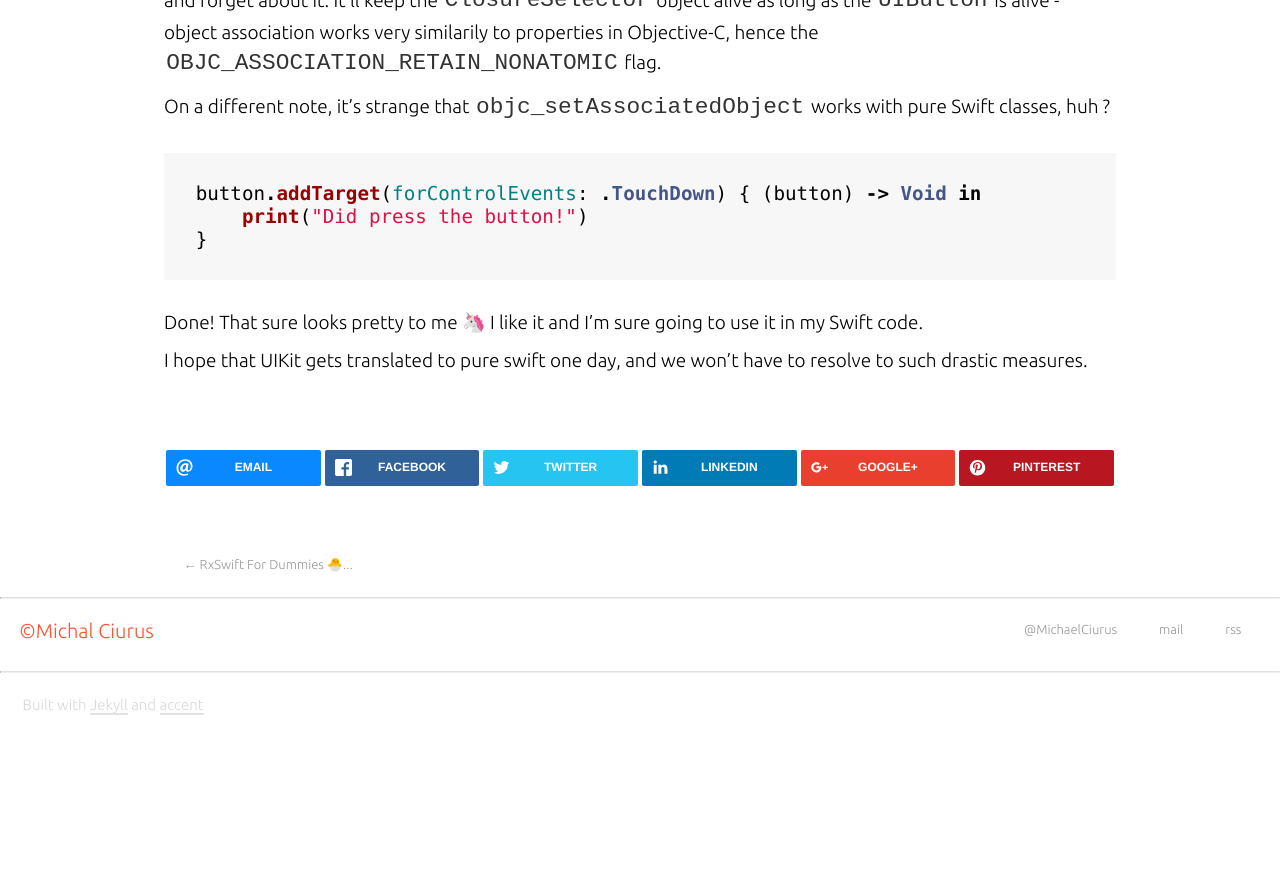
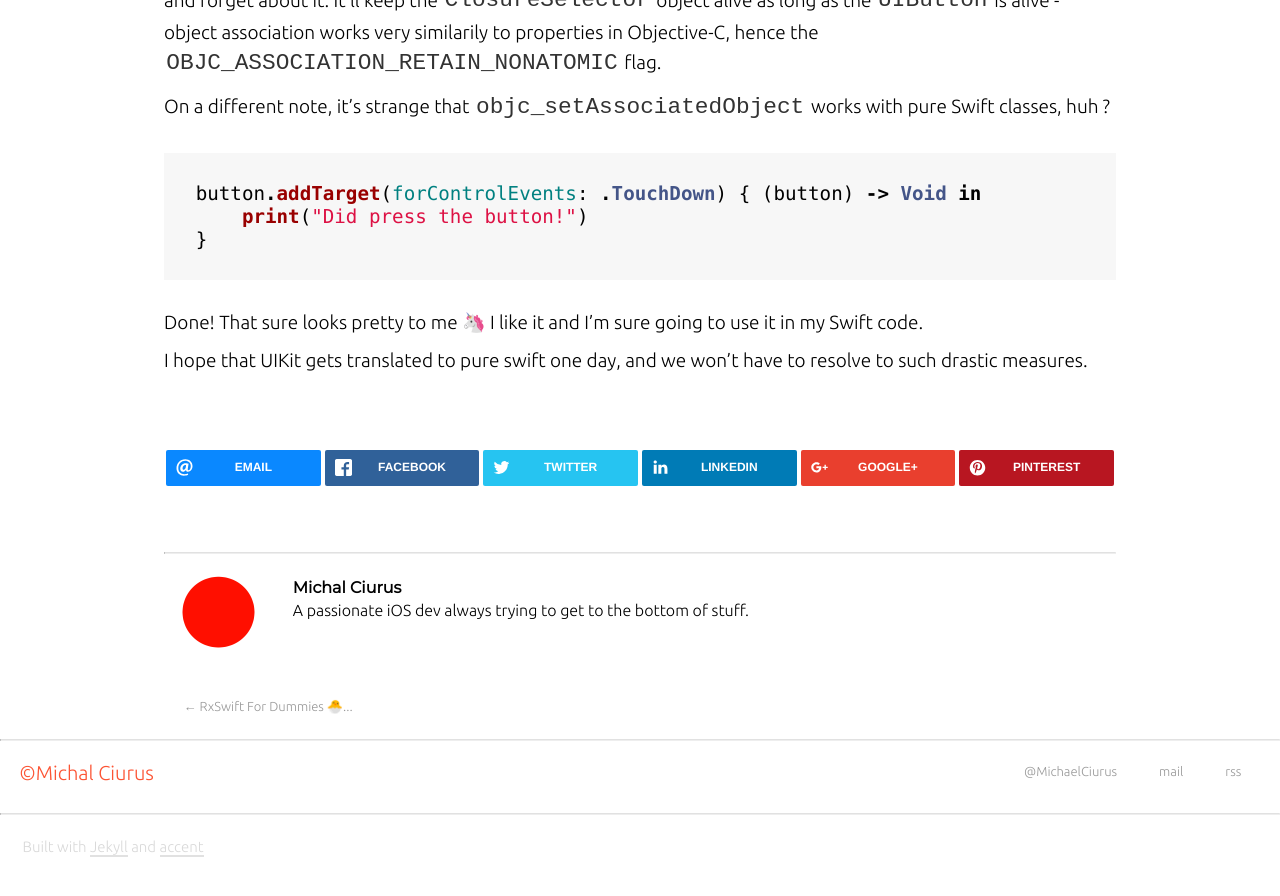
Before and after one commit to michalciurus/michalciurus.github.io, a Jekyll site: the page built from _posts/2016-05-26-selectors-with-pure-swift.markdown, in a window 1280 px wide and 900 px high, scrolled down 2626 px. Shown: the top 896 px of the window. Built offline with Jekyll 4.4.1, drawn with Linux system fonts in a browser that asks for light colours; nearby versions of some CDN libraries; before the commit the page ends 3384 px from its top, so only the background shows below that.

Commit message:
no message

```diff
--- a/_config.yml
+++ b/_config.yml
@@ -39,9 +39,9 @@ comments: false
 # Note that about_footer should be true if you want
 # to see author information at the bottom of each post
 about_stub: >
-    Keep this sentence less than 13 words or it won't look good.
+    A passionate iOS dev always trying to get to the bottom of stuff.
 
-about_footer: false
+about_footer: true
 
 twitter_username: MichaelCiurus
 github_username: michalciurus
--- a/_includes/about.html
+++ b/_includes/about.html
@@ -20,7 +20,7 @@
             {% else %}
                 {% assign author_site = "about" %}
             {% endif %}
-            <a class="different-highlight" href="{{ author_site }}">
+            <a class="different-highlight" href="http://michalciur.us">
                 <h2 style="font-family: Montserrat">
                     {% if page.author %}
                         {{ page.author }}
```
